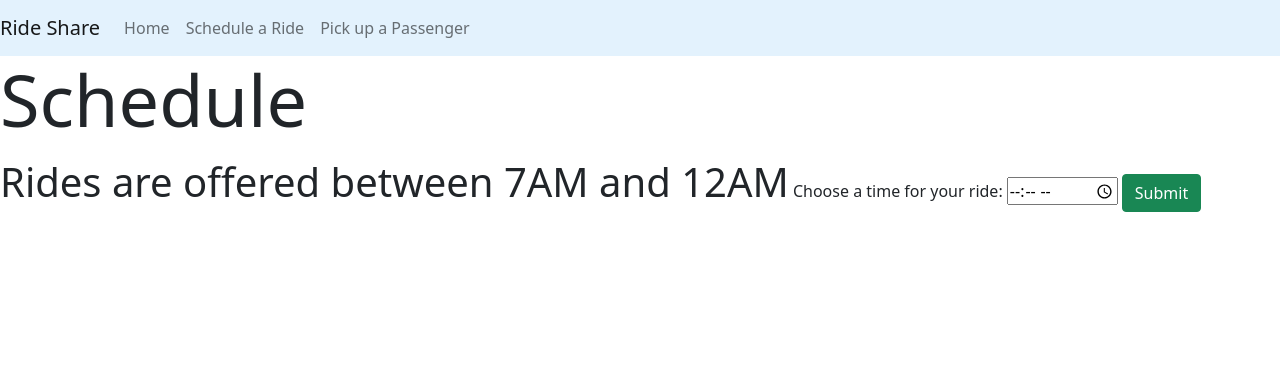
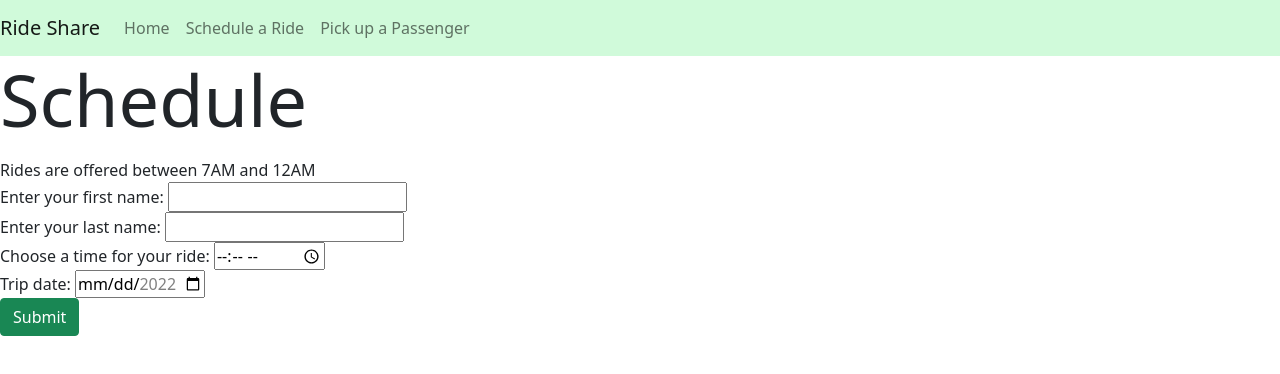
Before and after one commit to mmohare2019/rideshare, a plain HTML site: page schedule.html in a window 1280 px wide. Drawn offline with nearby package versions, Linux system fonts and the light colour scheme.

Commit message:
finished schedule form

```diff
--- a/schedule.html
+++ b/schedule.html
@@ -8,7 +8,7 @@
     <!-- Bootstrap CSS -->
     <link href="https://cdn.jsdelivr.net/npm/bootstrap@5.1.3/dist/css/bootstrap.min.css" rel="stylesheet" integrity="sha384-1BmE4kWBq78iYhFldvKuhfTAU6auU8tT94WrHftjDbrCEXSU1oBoqyl2QvZ6jIW3" crossorigin="anonymous">
 
-    <nav class="navbar navbar-expand-lg navbar-light" style="background-color: #e3f2fd;">
+    <nav class="navbar navbar-expand-lg navbar-light" style="background-color: #d0fada;">
       <a class="navbar-brand" href="#">Ride Share</a>
       <button class="navbar-toggler" type="button" data-toggle="collapse" data-target="#navbarNav" aria-controls="navbarNav" aria-expanded="false" aria-label="Toggle navigation">
         <span class="navbar-toggler-icon"></span>
@@ -30,14 +30,32 @@
 
     <body>
         <p class="display-2">Schedule</p>
+        <label>Rides are offered between 7AM and 12AM</label>
 
-        <form>
-            <label class="display-6">Rides are offered between 7AM and 12AM</label>
-            <label for="appt">Choose a time for your ride: </label>
-            <input type="time" id="appt" name="appt"
-                   min="7:00" max="24:00" required>
-            <input class="btn btn-success" type="submit" value="Submit">
-          </form>
+        <form class="schedule-ride">
+            <div class="schedule-ride">
+              <label for="first-name">Enter your first name: </label>
+              <input type="text" name="first-name" id="first-name" required>
+            </div>
+            <div class="schedule-ride">
+              <label for="last-name">Enter your last name: </label>
+              <input type="text" name="last-name" id="last-name" required>
+            </div>
+            <div class="schedule-ride">
+              <label for="appt">Choose a time for your ride: </label>
+              <input type="time" id="appt" name="appt"
+                min="7:00" max="24:00" required>
+            </div>
+            <div class="schedule-ride">
+              <label for="start">Trip date:</label>
+              <input type="date" id="start" name="trip-start"
+                min="2022-03-15" max="2022-12-31" required>
+            </div>
+            <div class="schedule-ride">
+              <input class="btn btn-success" type="submit" value="Submit">
+            </div>
+        </form>
+
     </body>
 
     <!-- Optional JavaScript; choose one of the two! -->
```
Also changed, not shown: index.html (+1 -1 lines), pickup.html (+1 -1 lines).
